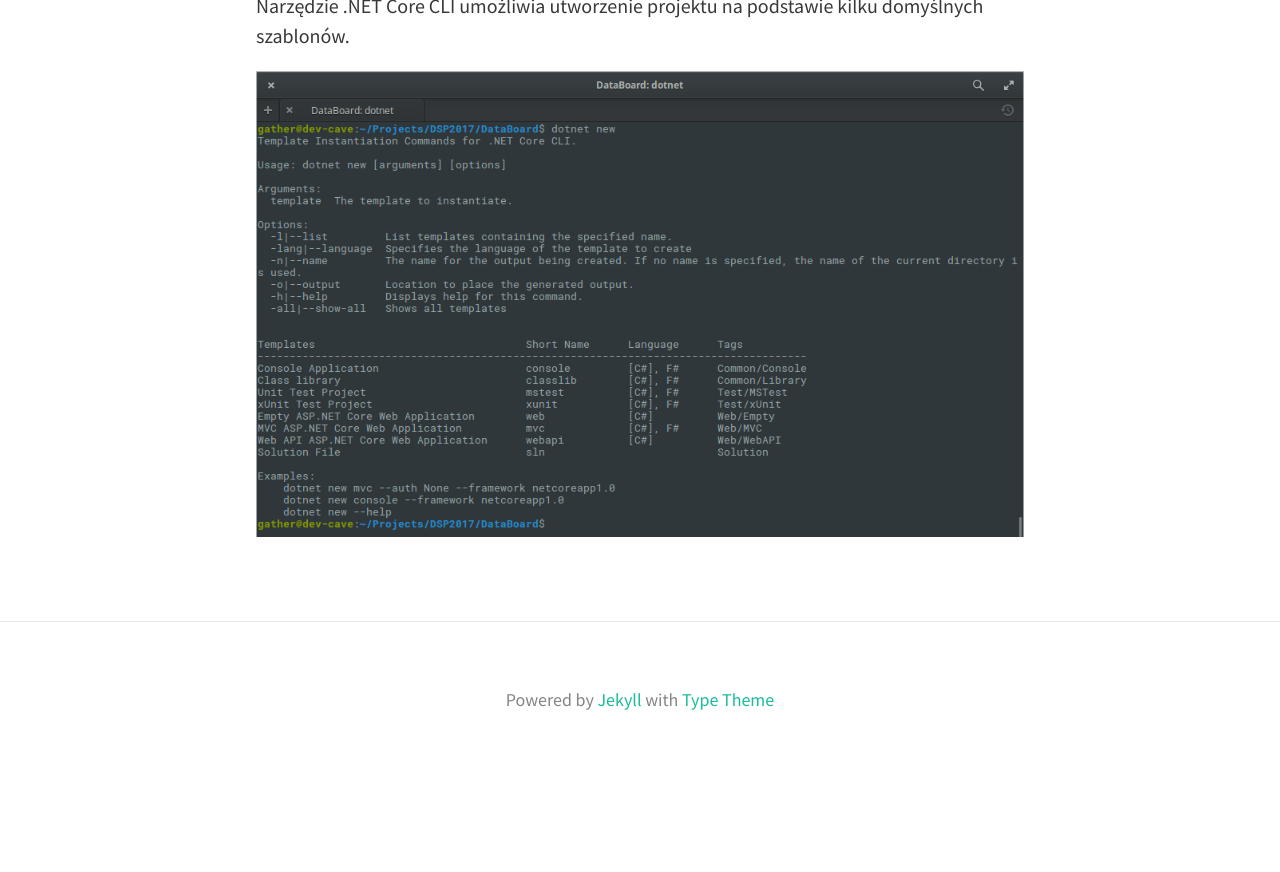
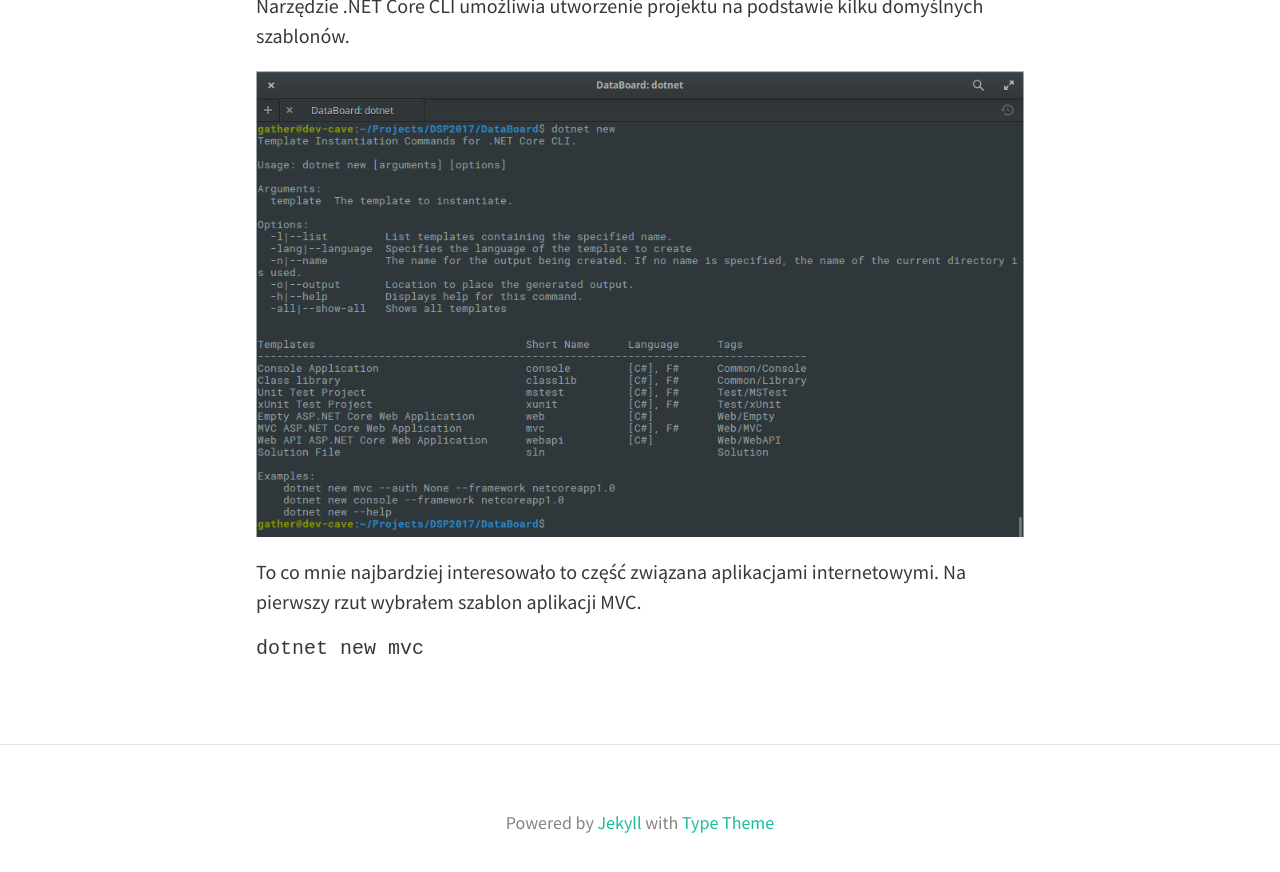
Before and after one commit to pospieszja/pospieszja.github.io, a Jekyll site: the page built from _posts/2017-03-07-nowy-projekt-net-core.md, in a window 1280 px wide and 900 px high, scrolled down 736 px. Shown: the top 872 px of the window. Built offline with Jekyll 4.4.1, drawn with Linux system fonts in a browser that asks for light colours; nearby versions of some CDN libraries; before the commit the page ends 1513 px from its top, so only the background shows below that.

Commit message:
add code snippet

```diff
--- a/_posts/2017-03-07-nowy-projekt-net-core.md
+++ b/_posts/2017-03-07-nowy-projekt-net-core.md
@@ -11,3 +11,9 @@
 Narzędzie .NET Core CLI umożliwia utworzenie projektu na podstawie kilku domyślnych szablonów.
 
 ![alt text](/img/dotnet-new.png "dotnet new")
+
+To co mnie najbardziej interesowało to część związana aplikacjami internetowymi. Na pierwszy rzut wybrałem szablon aplikacji MVC.
+
+{% highlight ruby %}
+dotnet new mvc
+{% endhighlight %}
```
